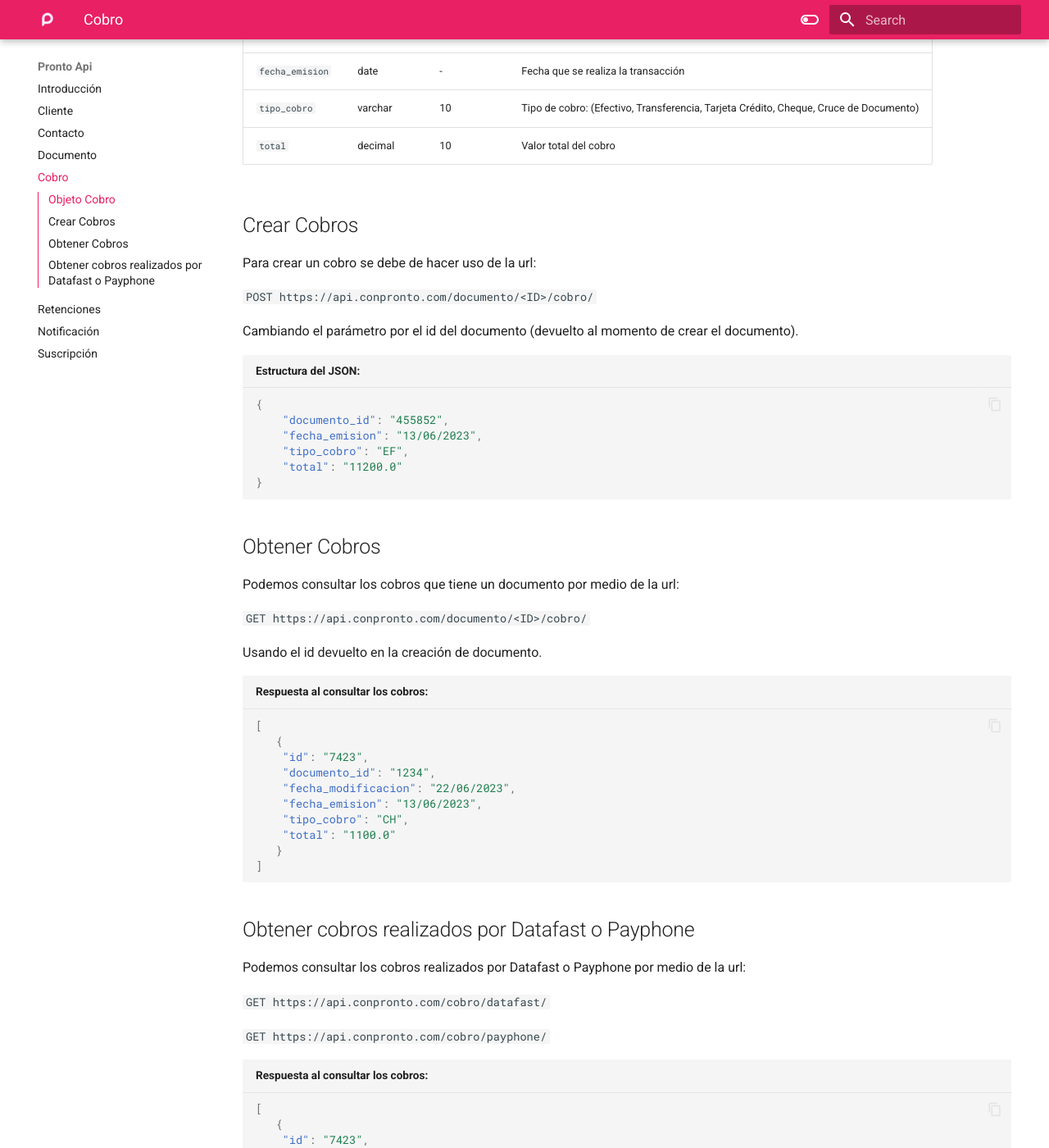
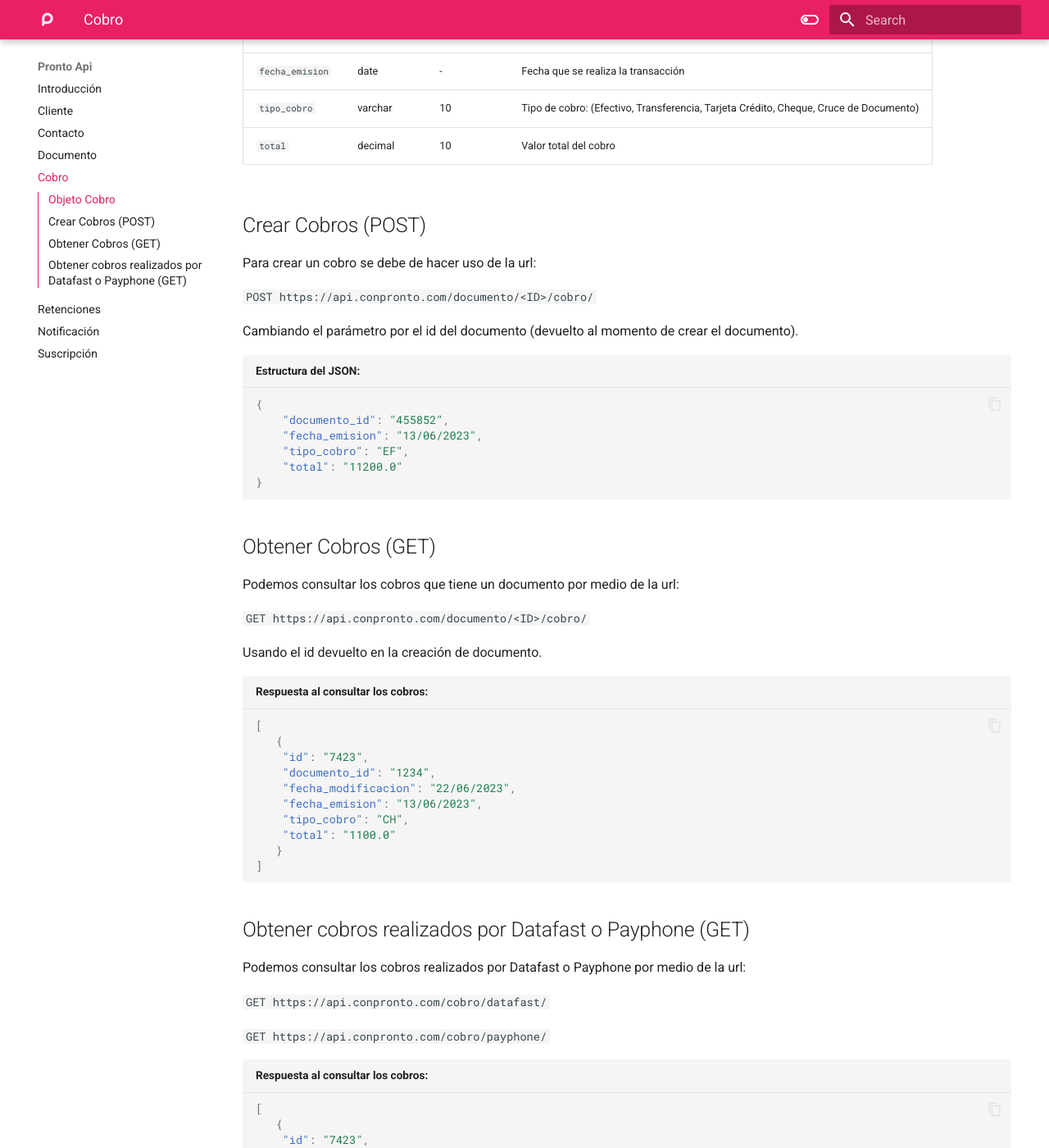
Before and after one commit to conpronto/conpronto.github.io, an MkDocs documentation site: the page built from docs/d_cobros.md, in a window 1280 px wide and 1400 px high, scrolled down 1116 px. Shown: the whole window at 82% size. Built offline with MkDocs 1.6.1 and Material for MkDocs 9.7.7, drawn with Linux system fonts in a browser that asks for light colours; some of the changed text lies outside the part shown.

Commit message:
update  menu

````diff
--- a/docs/b_contactos.md
+++ b/docs/b_contactos.md
@@ -29,7 +29,7 @@
 | `movil`|varchar|20|Si|Móvil del contacto|
 | `email`|varchar|200|Si|Email del contacto|
 
-## Crear Contacto
+## Crear Contacto (POST)
 
 Este servicio permite agregar un nuevo contacto. Para crear un contacto se debe hacer uso de la url:
 
@@ -67,7 +67,7 @@
 }
 ```
 
-## Obtener Contacto
+## Obtener Contacto (GET)
 
 Para obtener un listado de todos los contactos de un cliente se debe de hacer uso de la url:
 
--- a/docs/c_documentos.md
+++ b/docs/c_documentos.md
@@ -81,7 +81,7 @@
 | `cobro `| objeto | - | No| Objeto contenedor del cobro del documento|
 | `retencion`|objeto|-|No|Objeto contenedor de la retención del documento|
 
-## Crear Documento
+## Crear Documento (POST)
 
 Para crear un documento se debe de hacer uso de la url:
 
@@ -155,7 +155,7 @@
 }
 ```
 
-## Obtener un Documento
+## Obtener un Documento (GET)
 
 Para obtener un documento se debe de hacer uso de la url:
 
@@ -199,7 +199,7 @@
 ]
 ```
 
-## Obtener un listado de Documentos
+## Obtener un listado de Documentos (GET)
 
 Para obtener todos los documentos de la cuenta hacemos uso del endpoint:
 
--- a/docs/d_cobros.md
+++ b/docs/d_cobros.md
@@ -42,7 +42,7 @@
 | `tipo_cobro`|varchar|10| Tipo de cobro: (Efectivo, Transferencia, Tarjeta Crédito, Cheque, Cruce de Documento)|
 | `total` |decimal|10|Valor total del cobro|
 
-## Crear Cobros
+## Crear Cobros (POST)
 
 Para crear un cobro se debe de hacer uso de la url:
 
@@ -59,7 +59,7 @@
 }
 ```
 
-## Obtener Cobros
+## Obtener Cobros (GET)
 
 Podemos consultar los cobros que tiene un documento por medio de la url:
 
@@ -80,7 +80,7 @@
 ]
 ```
 
-## Obtener cobros realizados por Datafast o Payphone
+## Obtener cobros realizados por Datafast o Payphone (GET)
 
 Podemos consultar los cobros realizados por Datafast o Payphone por medio de la url:
 
@@ -93,7 +93,7 @@
    {
 	"id": "7423",
 	"documento_id": "1234",
-    "payment_brand": “VISA”,
+    "payment_brand": "VISA",
 	"fecha_emision": "13/06/2023 13:21:01",
 	"tipo_cobro": "TC",
 	"total": "1100.0"
@@ -101,7 +101,7 @@
    {
 	"id": "7425",
 	"documento_id": "1238",
-    "payment_brand": “MASTERCARD”,
+    "payment_brand": "MASTERCARD",
 	"fecha_emision": "21/06/2023 13:23:01",
 	"tipo_cobro": "TC",
 	"total": "1283.0"
--- a/docs/e_retencion.md
+++ b/docs/e_retencion.md
@@ -45,7 +45,7 @@
 | `no_autorización`|varchar|49|Número de la retención|
 | `estado`|varchar|1|Activo, anulado|
 
-## Crear una retención
+## Crear una retención (POST)
 
 Para crear un retención se debe de hacer uso de la url:
 
@@ -89,7 +89,7 @@
 ]
 ```
 
-## Obtener una retención
+## Obtener una retención (GET)
 
 `GET https://api.conpronto.com/documento/<ID>`
 
@@ -109,7 +109,7 @@
     }
 ]
 ```
-## Obtener un listado de retenciones
+## Obtener un listado de retenciones (GET)
 
 Obtener una lista de todas las retenciones ingresadas en el sistema.
 
--- a/docs/f_notificaciones.md
+++ b/docs/f_notificaciones.md
@@ -86,7 +86,7 @@
 | `fecha_actualizacion`|date|-|Fecha de la actualización del estado del mensaje|
 | `estado`|varchar|20|Estado de la notificación, leído, entregado, error|
 
-## Obtener un listado de notificaciones por rango de fechas
+## Obtener un listado de notificaciones por rango de fechas (GET)
 
 Se puede obtener una lista de todas las notificaciones enviadas por rango de fecha.
 
@@ -157,7 +157,7 @@
 ],...
 ```
 
-## Obtener un listado de mensajes por cliente
+## Obtener un listado de mensajes por cliente (GET)
 
 `GET https://api.conpronto.com/cliente/<ID>/notificacion`
 
````
Also changed, not shown: other parts of docs/b_contactos.md (+1 -1 lines), other parts of docs/c_documentos.md (+1 -1 lines), other parts of docs/d_cobros.md (+1 -1 lines), other parts of docs/e_retencion.md (+1 -1 lines).
